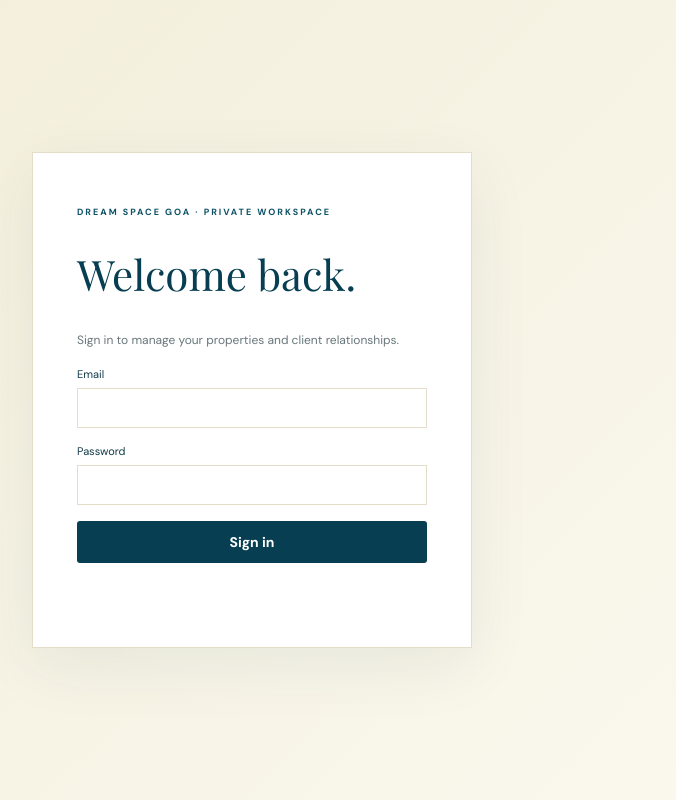
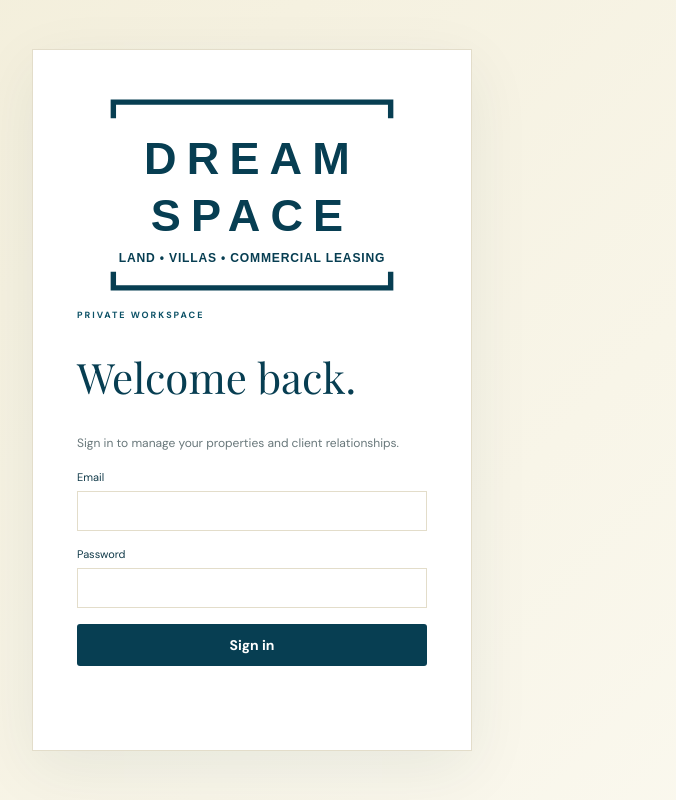
Before and after one commit to aknovadigital/dream-space-goa, a plain HTML site: page docs/admin.html in a window 1280 px wide. Shown: the whole page, without its empty margins (388-1064 px from the left). Drawn offline with nearby package versions, Linux system fonts and the light colour scheme.

Commit message:
Add Dream Space logo to admin sign-in and header

```diff
--- a/docs/admin.html
+++ b/docs/admin.html
@@ -1,8 +1,8 @@
 <!doctype html>
 <html lang="en"><head><meta charset="utf-8"><meta name="viewport" content="width=device-width,initial-scale=1"><title>Dream Space | Admin Workspace</title><link rel="stylesheet" href="admin.css"></head>
-<body><div id="loginView" class="login-wrap"><form id="adminLogin" class="login-card"><p class="eyebrow">DREAM SPACE GOA · PRIVATE WORKSPACE</p><h1>Welcome back.</h1><p class="muted">Sign in to manage your properties and client relationships.</p><label>Email<input name="email" type="email" required autocomplete="username"></label><label>Password<input name="password" type="password" required autocomplete="current-password"></label><button class="primary">Sign in</button><p id="loginError" class="notice"></p></form></div>
+<body><div id="loginView" class="login-wrap"><form id="adminLogin" class="login-card"><img class="login-logo" src="assets/dream-space-logo.svg" alt="Dream Space"><p class="eyebrow">PRIVATE WORKSPACE</p><h1>Welcome back.</h1><p class="muted">Sign in to manage your properties and client relationships.</p><label>Email<input name="email" type="email" required autocomplete="username"></label><label>Password<input name="password" type="password" required autocomplete="current-password"></label><button class="primary">Sign in</button><p id="loginError" class="notice"></p></form></div>
 <div id="appView" class="app hidden"><aside class="sidebar"><a class="brand" href="index.html"><img src="assets/dream-space-logo.svg" alt="Dream Space"><small>ADMIN WORKSPACE</small></a><div class="side-label">WORKSPACE</div><button class="nav active" data-view="overview">Overview</button><button class="nav" data-view="properties">Properties</button><button class="nav" data-view="leads">Leads & clients</button><button class="nav" data-view="followups">Follow-ups</button><button class="nav" data-view="deals">Closed deals</button><button class="nav extra-nav" data-extra-view="brokers">Manage brokers</button><button class="nav extra-nav" data-extra-view="submissions">Submissions</button><div class="side-bottom"><span id="signedInAs"></span><button id="logoutBtn" class="quiet">Sign out</button></div></aside>
-<main class="main"><header class="topbar"><div><p class="eyebrow">DREAM SPACE GOA</p><h1 id="pageTitle">Business overview</h1></div><span class="live">V2 WORKSPACE</span></header>
+<main class="main"><header class="topbar"><div><p class="eyebrow">DREAM SPACE</p><h1 id="pageTitle">Business overview</h1></div><span class="live">V2 WORKSPACE</span></header>
 <section id="overviewView" class="view"><div class="stats" id="stats"></div><div class="panel"><div class="panel-head"><h2>Today's follow-ups</h2><button class="small" data-goto="followups">View all</button></div><div id="todayList" class="table-wrap"></div></div><div class="panel"><div class="panel-head"><h2>Recent enquiries</h2><button class="small" data-goto="leads">View all</button></div><div id="recentLeads" class="table-wrap"></div></div></section>
 <section id="propertiesView" class="view hidden"><div class="toolbar"><p class="muted">Manage public, broker, exclusive and internal inventory.</p><button class="primary" id="addProperty">+ Add property</button></div><div class="filters"><input id="propertySearch" placeholder="Search title or location"><select id="categoryFilter"><option value="">All inventory</option><option value="public">Public</option><option value="broker">Broker</option><option value="exclusive">Exclusive client</option><option value="private">Private / internal</option></select></div><div class="panel table-wrap" id="propertiesTable"></div></section>
 <section id="leadsView" class="view hidden"><div class="toolbar"><p class="muted">Manage enquiries, requirements and lead progress.</p><button class="primary" id="addLead">+ Add lead</button></div><div class="panel table-wrap" id="leadsTable"></div></section>
```
